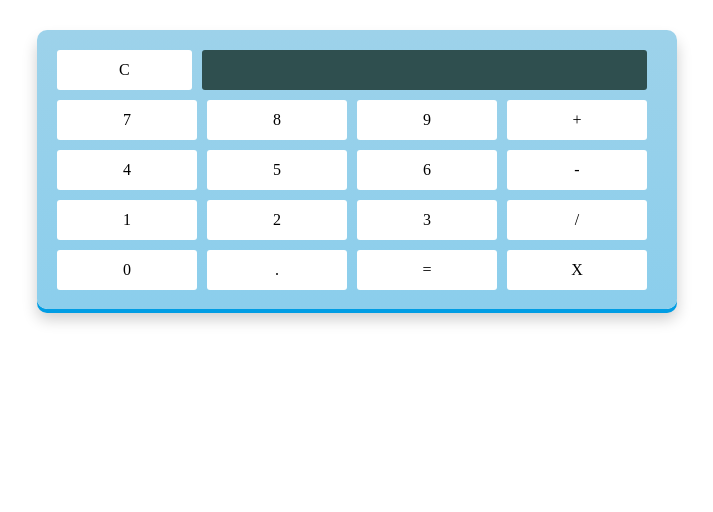
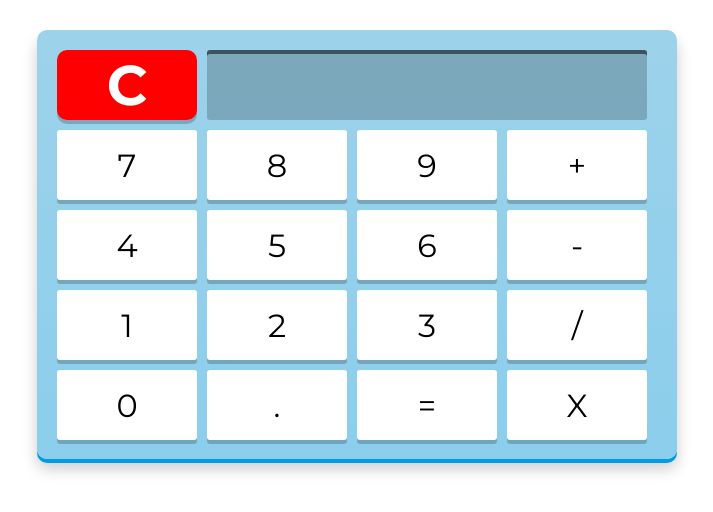
Before and after one commit to Tomekzako/Calculator, a plain HTML site: page index.html in a window 1280 px wide. Shown: the whole page, without its empty margins (283-996 px from the left). Drawn offline with Linux system fonts and the light colour scheme.

Commit message:
Calculator css

```diff
--- a/index.html
+++ b/index.html
@@ -5,12 +5,13 @@
     <meta charset="UTF-8">
     <title>Calculator</title>
     <link rel="stylesheet" href="css/style.css">
+    <link href="https://fonts.googleapis.com/css?family=Montserrat:300,400,500,700,800" rel="stylesheet">
 </head>
 
 <body>
     <div class="container">
         <section class="keys">
-            <div class="keys__one">C</div>
+            <div class="keys__one keys__one--reset">C</div>
             <div class="keys__one keys__one--result"></div>
         </section>
         <section class="keys">
--- a/scss/style.scss
+++ b/scss/style.scss
@@ -12,6 +12,7 @@
     background: linear-gradient(#9dd2ea, #8bceec);
     box-shadow: 0px 4px #009de4, 0px 10px 15px rgba(0, 0, 0, 0.2);
     padding: 20px 20px 9px;
+    font-family: 'Montserrat', sans-serif;
 }
 
 .keys {
@@ -25,13 +26,29 @@
     justify-content: center;
     align-items: center;
     width: 90px;
-    height: 40px;
+    height: 70px;
     background: white;
     border-radius: 3px;
     margin: 0 10px 10px 0;
+    font-size: 2rem;
+    cursor: pointer;
+	box-shadow: 0px 4px rgba(0, 0, 0, 0.2);
 }
 
 .keys__one--result{
-    background-color: darkslategrey;
-    flex: 3.3;
+    flex: 3;
+    padding: 0 10px;
+    background: rgba(0, 0, 0, 0.2);
+	border-radius: 3px;
+	box-shadow: inset 0px 4px rgba(0, 0, 0, 0.5);
+    color: white;
+    text-align: right;
 }
+
+.keys__one--reset {
+    background: red;
+    border-radius: 10px;
+    color: white;
+    font-weight: 600;
+    font-size: 3.5rem;
+}
```
Also changed, not shown: css/style.css.
